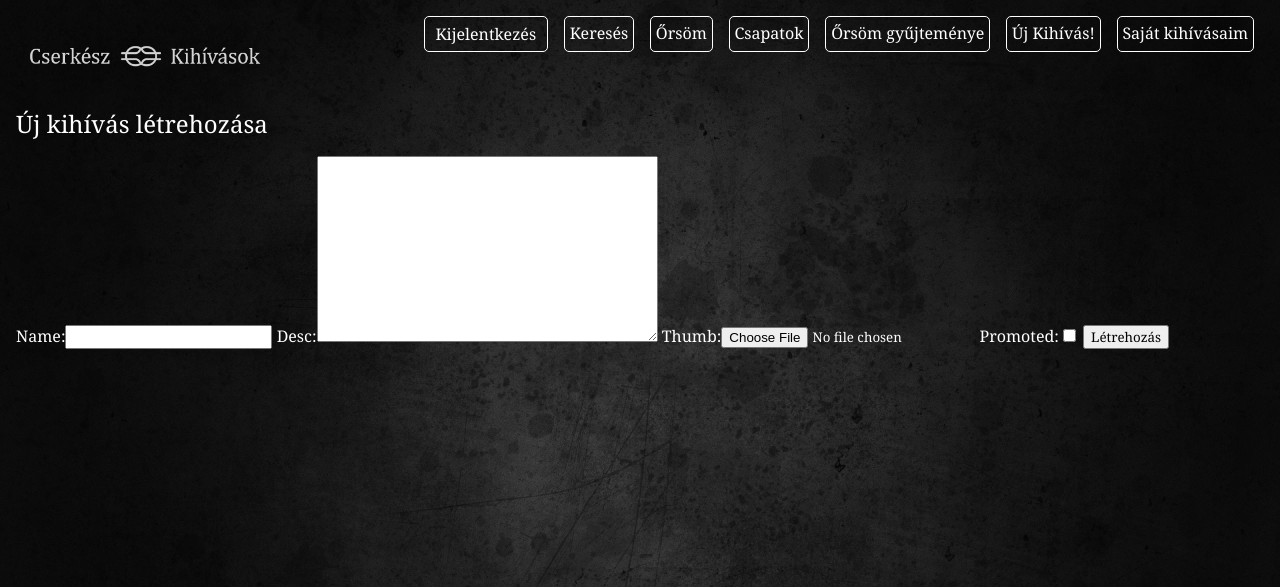
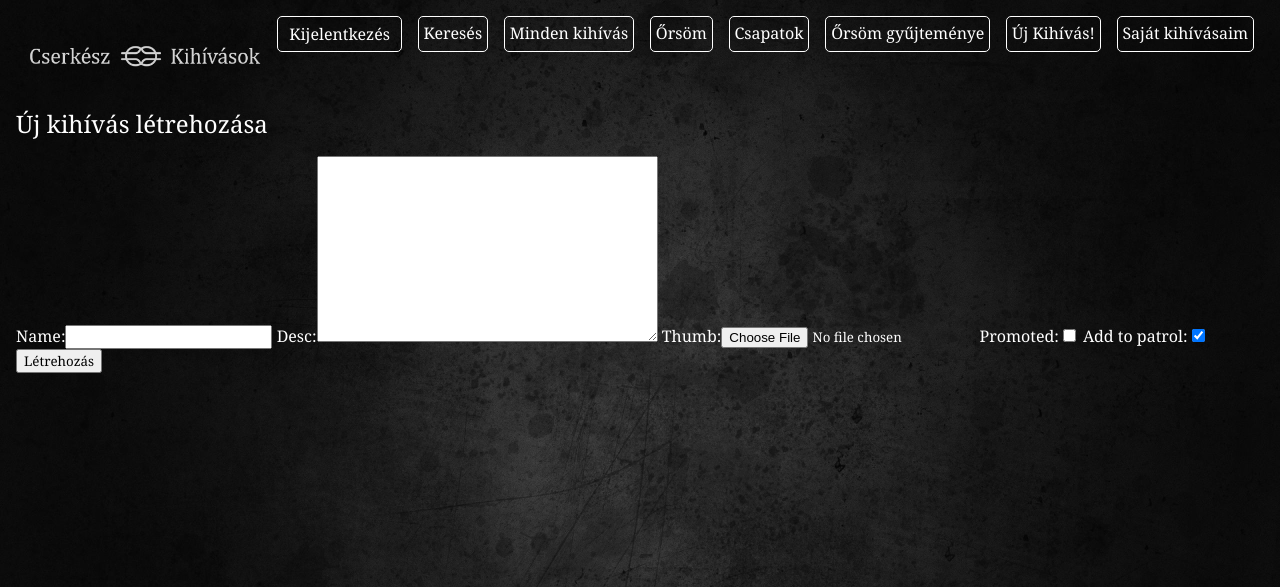
Before and after one commit to formdenes/django-blog, a Django app: page /kihivasok/create/ in a window 1280 px wide. Shown: the top 587 px of the page. Run offline with Django 3.2, Linux system fonts and the light colour scheme; a user stored in the database is signed in; parts of the project's set-up code (start-up, migrations or seed data) failed here and were passed over.

Commit message:
add challenge to patrol halfway

```diff
--- a/kihivasok/forms.py
+++ b/kihivasok/forms.py
@@ -1,12 +1,17 @@
 from django import forms
 from . import models
+from ors.models import PatrolChallenge
 from taggit.forms import *
 
 class CreateChallenge(forms.ModelForm):
     # cimkek = TagField()
     class Meta:
         model = models.Challenge
-        fields = ['name', 'desc', 'thumb', 'promoted', 'tags']
+        fields = ['name', 'desc', 'thumb', 'promoted', 'add_to_patrol','tags']
+
+class AddChallengeToPatrol(forms.Form):
+    patrol = forms.CharField(widget=forms.HiddenInput())
+    challenge = forms.CharField(widget=forms.HiddenInput())
 
 class SearchChallenge(forms.Form):
     search_text = forms.CharField(label='Keresés',max_length=30)
--- a/kihivasok/models.py
+++ b/kihivasok/models.py
@@ -9,6 +9,7 @@ class Challenge(models.Model):
     timestamp = models.DateTimeField(auto_now_add=True)
     tags = TaggableManager()
     promoted = models.BooleanField()
+    add_to_patrol = models.BooleanField(default=True)
     thumb = models.ImageField(default="default.png", blank=True)
     created_by = models.ForeignKey(User, default=None, on_delete=models.CASCADE)
 
--- a/kihivasok/urls.py
+++ b/kihivasok/urls.py
@@ -6,5 +6,6 @@ app_name = 'challenge'
 urlpatterns = [
     path('create/', views.challenge_create, name='create'),
     path('mylist/', views.challenge_mylist, name='mylist'),
+    path('list/', views.challenge_mylist, name='list'),
     path('', views.challenge_list, name='challengelist'),
 ]
--- a/kihivasok/views.py
+++ b/kihivasok/views.py
@@ -1,17 +1,27 @@
 from django.shortcuts import render, redirect
 from .models import Challenge, NewsPost
+from ors.models import Patrol, PatrolChallenge
 from taggit.models import Tag
 from django.contrib.auth.decorators import login_required
 from django.http import HttpResponse
 from . import forms
+from .forms import AddChallengeToPatrol
 from django.db.models.functions import Lower
 from django.db.models import Q
 
 # Create your views here.
 def challenge_list(request):
     ch = Challenge.objects.all()
-    # tags = Challenge.tags()
-    return render(request, 'kihivasok/challenge_list.html', {'challenge':ch})
+    user = request.user
+    if user.is_authenticated():
+        if request.method == 'POST':
+            pass
+        else:
+            form = AddChallengeToPatrol()
+            form.patrol = Patrol.objects.get(group_leader = user)
+        return render(request, 'kihivasok/challenge_list.html', {'challenge':ch, 'form':form})
+    else:
+        return render(request, 'kihivasok/challenge_list.html', {'challenge':ch})
 
 @login_required(login_url='/accounts/login')
 def challenge_mylist(request):
--- a/templates/base_layout.html
+++ b/templates/base_layout.html
@@ -23,6 +23,7 @@
                     </form>
                 </li>
                 <li><a href="{% url 'search'%}">Keresés</a></li>
+                <li><a href="{% url 'challenge:list'%}">Minden kihívás</a></li>
                 <li><a href="{%url 'ors:mypatrol'%}">Őrsöm</a></li>
                 <li><a href="{%url 'ors:csapatok'%}">Csapatok</a></li>
                 <li><a href="{% url 'status'%}">Őrsöm gyűjteménye</a></li>
@@ -32,6 +33,7 @@
                 <li><a href="{% url 'accounts:login'%}">Bejelentkezem</a></li>
                 <li><a href="{% url 'accounts:signup'%}">Regisztrálok</a></li>
                 <li><a href="{% url 'search'%}">Keresés</a></li>
+                <li><a href="{% url 'challenge:list'%}">Minden kihívás</a></li>
                 <li><a href="{%url 'ors:csapatok'%}">Csapatok</a></li>
                 <li><a href="{% url 'status'%}">Őrsöm gyűjteménye</a></li>
                 {% endif %}
```
Also changed, not shown: db.sqlite3, kihivasok/migrations/0005_challenge_add_to_patrol.py (added), ors/forms.py (line endings or trailing spaces).
